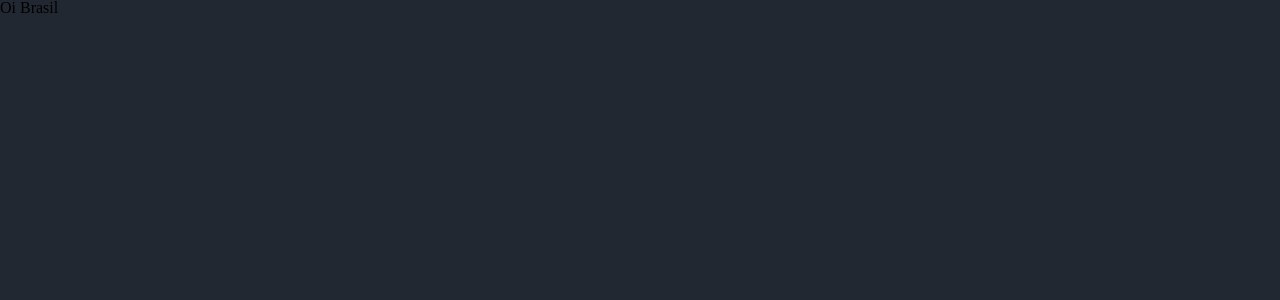
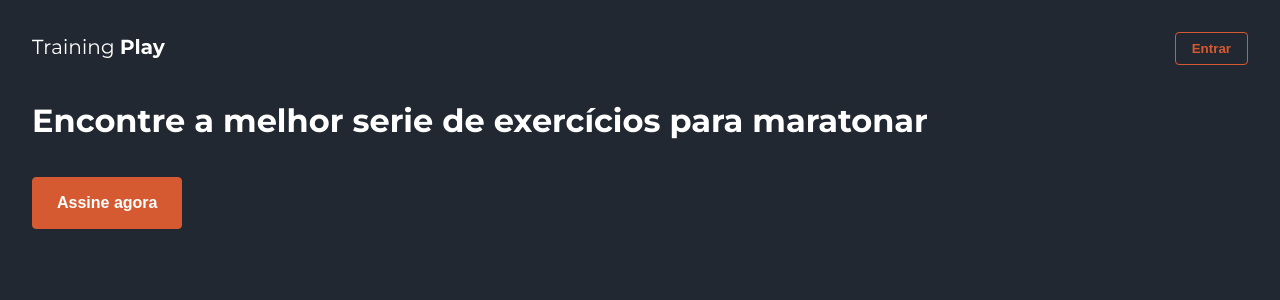
Before and after one commit to gabriellmrosa/training-play, a React (Create React App) app: page / in a window 1280 px wide. Shown: the top 300 px of the page. Built offline with nearby package versions, Linux system fonts and the light colour scheme.

Commit message:
Implement h1 and header

```diff
--- a/src/App.css
+++ b/src/App.css
@@ -1,3 +1,107 @@
+/* Variables */
+:root{
+  --color-primary:#D65A31;
+
+  --star-color: #EBB103;
+  --color-white: #fff;
+  --color-auxiliar-gray: #f4f4f4;
+  --color-lightest-gray: #e3e3e3;
+  --color-lighter-gray: #c5c5c5;
+  --color-gray: #a7a7a7;
+  --color-gray-text: #eee;
+  --color-darker-gray: #6b6b6b;
+  --color-darker: #222831;
+  --color-black: #000;
+
+  --margin-smaller: 8px;
+  --margin-small:16px;
+  --margin-small-medium: 24px;
+  --margin-medium: 32px;
+  --margin-medium-big: 40px;
+  --margin-big: 48px;
+  --margin-bigger: 56px;
+
+  --col-1: calc(100% / 12);
+  --col-2: calc(var(--col-1) * 2);
+  --col-3: calc(var(--col-1) * 3);
+  --col-4: calc(var(--col-1) * 4);
+  --col-5: calc(var(--col-1) * 5);
+  --col-6: 50%;
+  --col-7: calc(var(--col-1) * 7);
+  --col-8: calc(var(--col-1) * 8);
+  --col-9: calc(var(--col-1) * 9);
+  --col-10: calc(var(--col-1) * 10);
+  --col-11: calc(var(--col-1) * 11);
+  --col-12: 100%;
+
+  --radius-smaller: 2px;
+  --radius-normal: 4px;
+  --radius-big: 8px;
+
+  --shadow-easy: 0px 4px 4px rgba(0,0,0,0.05);
+}
+/* /Variables */
+
+.btn{
+  border:1px solid #fff;
+  background: #fff;
+  color: var(--color-darker);
+  padding:8px 16px;
+  border-radius: var(--radius-normal);
+  font-weight: 600;
+}
+
+.btn-primary{
+  background: var(--color-primary);
+  border:1px solid var(--color-primary);
+  color:#fff;
+}
+
+.btn-line{
+  background: none;
+  color:var(--color-primary);
+}
+.btn-primary.btn-line:hover{
+  background: var(--color-primary);
+  color:var(--color-white);
+}
+
+.btn-large{
+  font-size: 16px;
+  padding:16px 24px;
+  margin-top:32px;
+}
+
+*[class*="col-"]:not(:last-child){
+  padding:0px 16px 0px 0px;
+}
+
+.container{
+  width: 100%;
+  max-width: 1360px;
+  margin:0px auto;
+  padding:0px 32px;
+}
+
 body{
-  background:#222831;
+  background:var(--color-darker);
+  font-family: 'Montserrat', sans-serif;
 }
+
+header{
+  padding:32px 32px;
+  display: flex;
+  align-items: center;
+  justify-content: space-between;
+}
+
+header img{
+  width: 133px;
+
+}
+
+h1{
+  font-size: 32px;
+  font-weight: 700;
+  color:#ffff;
+}
--- a/src/App.js
+++ b/src/App.js
@@ -1,14 +1,22 @@
 import React from 'react';
+import Logo from './img/training-play-logo.svg'
 
 function App() {
   return (
     <div className="App">
-      <h1>Oi Brasil</h1>
+      <header>
+        <img src={Logo} alt="Training Play | Escolha sua serie de treinos"/>
+        <button className="btn btn-primary btn-line" type="button">Entrar</button>
+      </header>
+
+      <section>
+        <div className="container">
+          <h1>Encontre a melhor serie de exercícios para maratonar</h1>
+          <button className="btn btn-primary btn-large" type="button">Assine agora</button>
+        </div>
+      </section>
     </div>
   );
 }
 
 export default App;
-
-//https://colorhunt.co/palette/144399
-//Paleta
--- a/src/reset.css
+++ b/src/reset.css
@@ -1,7 +1,10 @@
-/* http://meyerweb.com/eric/tools/css/reset/
-   v2.0 | 20110126
-   License: none (public domain)
-*/
+@import url('https://fonts.googleapis.com/css2?family=Montserrat:wght@300;400;600;700&display=swap');
+
+*, *:before, *:after {
+    -webkit-box-sizing: border-box;
+       -moz-box-sizing: border-box;
+            box-sizing: border-box;
+}
 
 html, body, div, span, applet, object, iframe,
 h1, h2, h3, h4, h5, h6, p, blockquote, pre,
@@ -22,6 +25,7 @@ time, mark, audio, video {
 	font-size: 100%;
 	font: inherit;
 	vertical-align: baseline;
+	line-height: 1.5;
 }
 /* HTML5 display-role reset for older browsers */
 article, aside, details, figcaption, figure,
```
Also changed, not shown: src/img/training-play-logo.svg (added), 1 other file (tests, documents, lock files or other folders).
